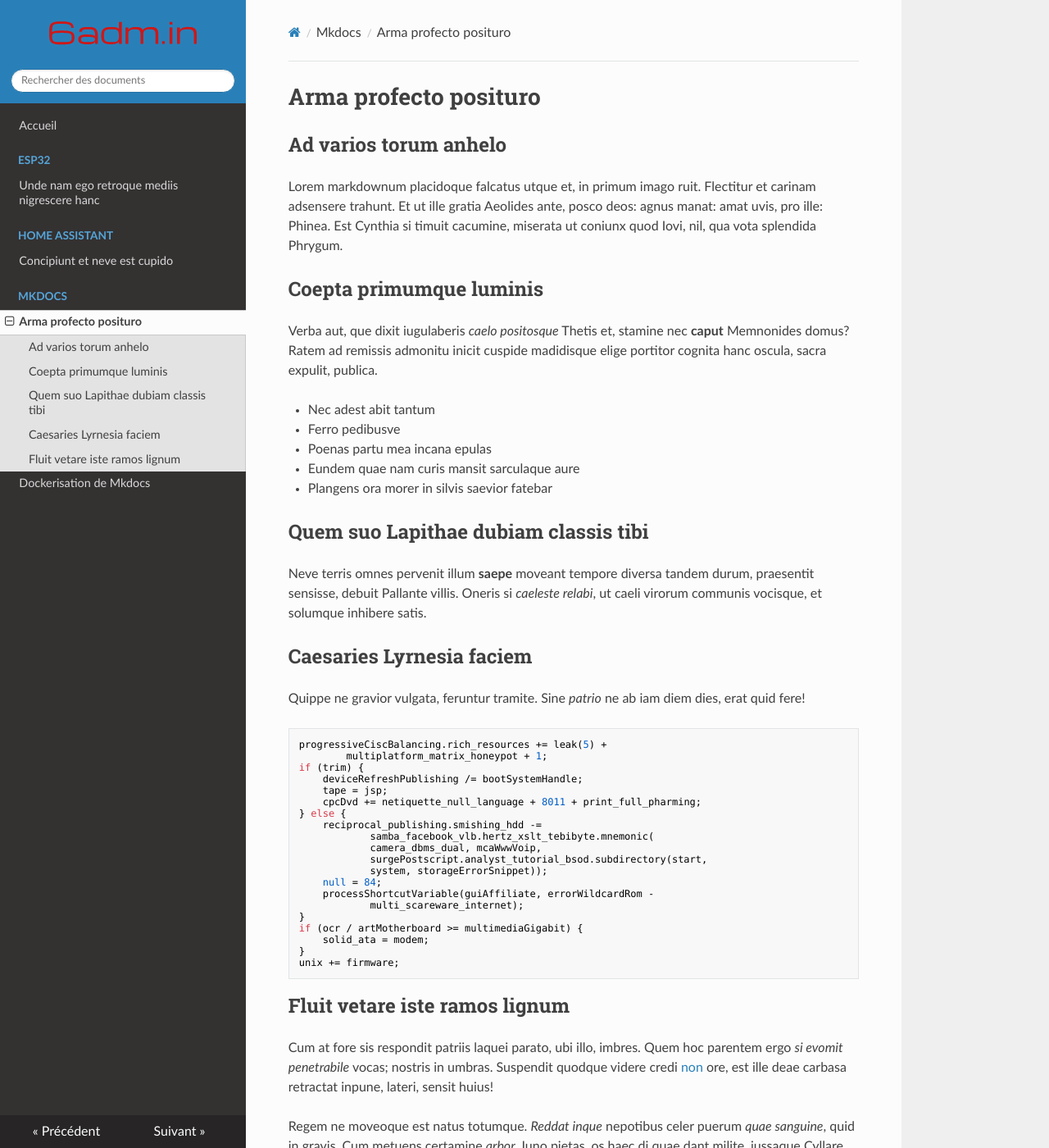
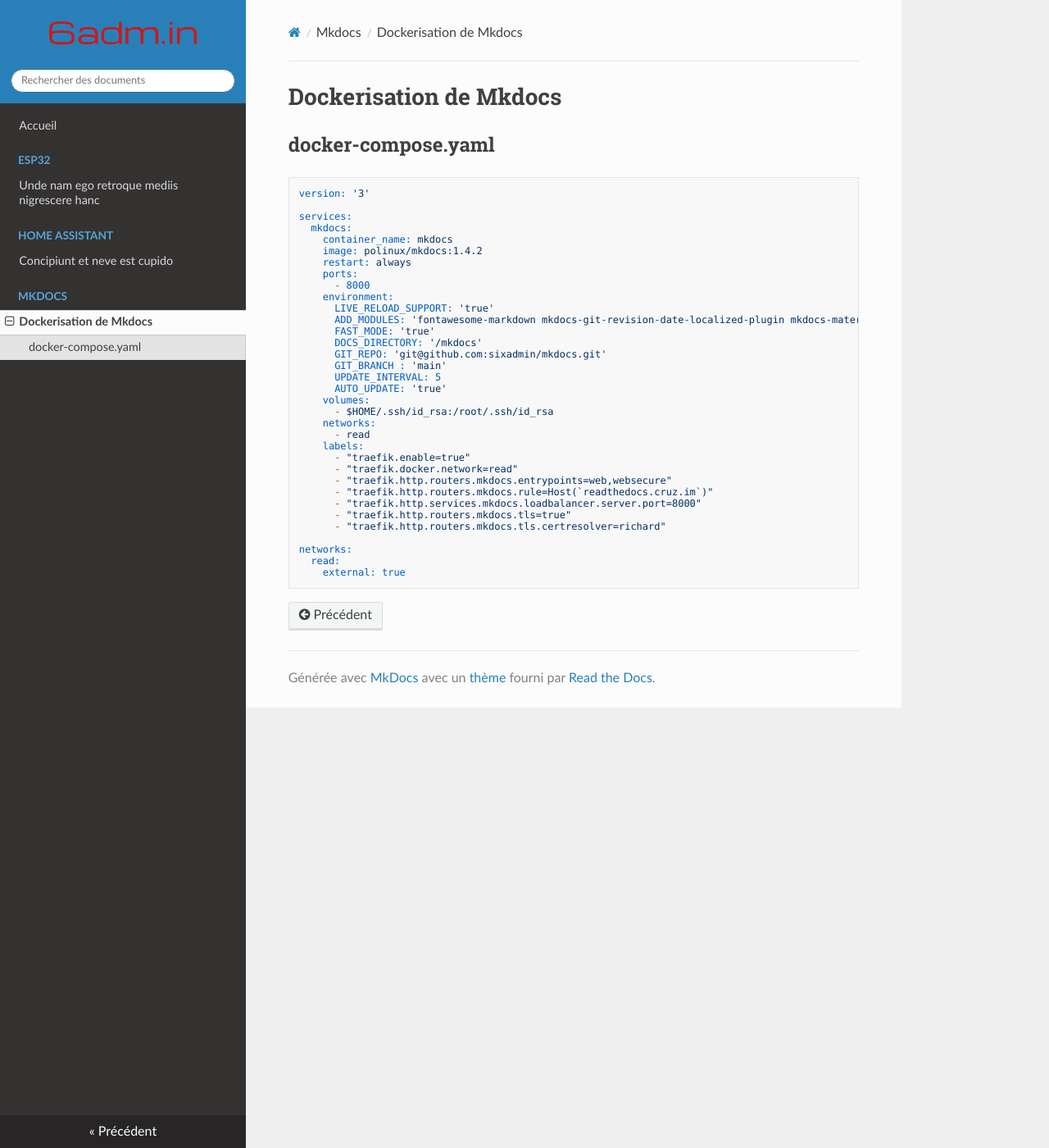
Before and after one commit to sixadmin/mkdocs, an MkDocs documentation site: the page built from docs/Mkdocs/index.md, in a window 1280 px wide and 1400 px high. Shown: the whole window at 82% size. Built offline with MkDocs 1.6.1, drawn with Linux system fonts in a browser that asks for light colours; nearby versions of some CDN libraries; some of the changed text lies outside the part shown.

Commit message:
Rename template.md to index.md

````diff
--- a/docs/Mkdocs/index.md
+++ b/docs/Mkdocs/index.md
@@ -1,63 +1,40 @@
-# Arma profecto posituro
+# Dockerisation de Mkdocs
 
-## Ad varios torum anhelo
+## docker-compose.yaml
 
-Lorem markdownum placidoque falcatus utque et, in primum imago ruit. Flectitur
-et carinam adsensere trahunt. Et ut ille gratia Aeolides ante, posco deos: agnus
-manat: amat uvis, pro ille: Phinea. Est Cynthia si timuit cacumine, miserata ut
-coniunx quod Iovi, nil, qua vota splendida Phrygum.
+```yaml
+version: '3'
 
-## Coepta primumque luminis
+services:
+  mkdocs:
+    container_name: mkdocs
+    image: polinux/mkdocs:1.4.2
+    restart: always
+    ports:
+      - 8000
+    environment:
+      LIVE_RELOAD_SUPPORT: 'true'
+      ADD_MODULES: 'fontawesome-markdown mkdocs-git-revision-date-localized-plugin mkdocs-material'
+      FAST_MODE: 'true'
+      DOCS_DIRECTORY: '/mkdocs'
+      GIT_REPO: 'git@github.com:sixadmin/mkdocs.git'
+      GIT_BRANCH : 'main'
+      UPDATE_INTERVAL: 5
+      AUTO_UPDATE: 'true'
+    volumes:
+      - $HOME/.ssh/id_rsa:/root/.ssh/id_rsa
+    networks:
+      - read
+    labels:
+      - "traefik.enable=true"
+      - "traefik.docker.network=read"
+      - "traefik.http.routers.mkdocs.entrypoints=web,websecure"
+      - "traefik.http.routers.mkdocs.rule=Host(`readthedocs.cruz.im`)"
+      - "traefik.http.services.mkdocs.loadbalancer.server.port=8000"
+      - "traefik.http.routers.mkdocs.tls=true"
+      - "traefik.http.routers.mkdocs.tls.certresolver=richard"
 
-Verba aut, que dixit iugulaberis *caelo positosque* Thetis et, stamine nec
-**caput** Memnonides domus? Ratem ad remissis admonitu inicit cuspide madidisque
-elige portitor cognita hanc oscula, sacra expulit, publica.
-
-- Nec adest abit tantum
-- Ferro pedibusve
-- Poenas partu mea incana epulas
-- Eundem quae nam curis mansit sarculaque aure
-- Plangens ora morer in silvis saevior fatebar
-
-## Quem suo Lapithae dubiam classis tibi
-
-Neve terris omnes pervenit illum **saepe** moveant tempore diversa tandem durum,
-praesentit sensisse, debuit Pallante villis. Oneris si *caeleste relabi*, ut
-caeli virorum communis vocisque, et solumque inhibere satis.
-
-## Caesaries Lyrnesia faciem
-
-Quippe ne gravior vulgata, feruntur tramite. Sine *patrio* ne ab iam diem dies,
-erat quid fere!
-
-    progressiveCiscBalancing.rich_resources += leak(5) +
-            multiplatform_matrix_honeypot + 1;
-    if (trim) {
-        deviceRefreshPublishing /= bootSystemHandle;
-        tape = jsp;
-        cpcDvd += netiquette_null_language + 8011 + print_full_pharming;
-    } else {
-        reciprocal_publishing.smishing_hdd -=
-                samba_facebook_vlb.hertz_xslt_tebibyte.mnemonic(
-                camera_dbms_dual, mcaWwwVoip,
-                surgePostscript.analyst_tutorial_bsod.subdirectory(start,
-                system, storageErrorSnippet));
-        null = 84;
-        processShortcutVariable(guiAffiliate, errorWildcardRom -
-                multi_scareware_internet);
-    }
-    if (ocr / artMotherboard >= multimediaGigabit) {
-        solid_ata = modem;
-    }
-    unix += firmware;
-
-## Fluit vetare iste ramos lignum
-
-Cum at fore sis respondit patriis laquei parato, ubi illo, imbres. Quem hoc
-parentem ergo *si evomit penetrabile* vocas; nostris in umbras. Suspendit
-quodque videre credi [non](http://dixi-tostae.io/vultu.aspx) ore, est ille deae
-carbasa retractat inpune, lateri, sensit huius!
-
-Regem ne moveoque est natus totumque. *Reddat inque* nepotibus celer puerum
-*quae sanguine*, quid in gravis. Cum metuens certamine *arbor*. Iuno pietas, os
-haec di quae dant milite, iussaque Cyllare. Inque sub!
+networks:
+  read:
+    external: true
+```
````
Also changed, not shown: docs/Mkdocs/template.md (deleted, +0 -40 lines).
